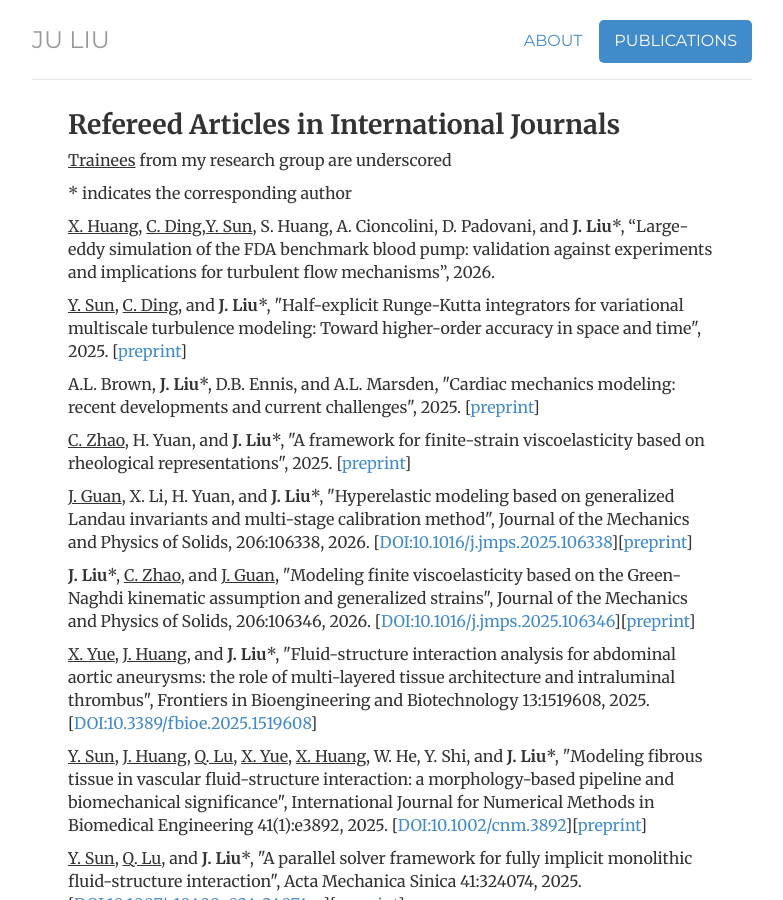
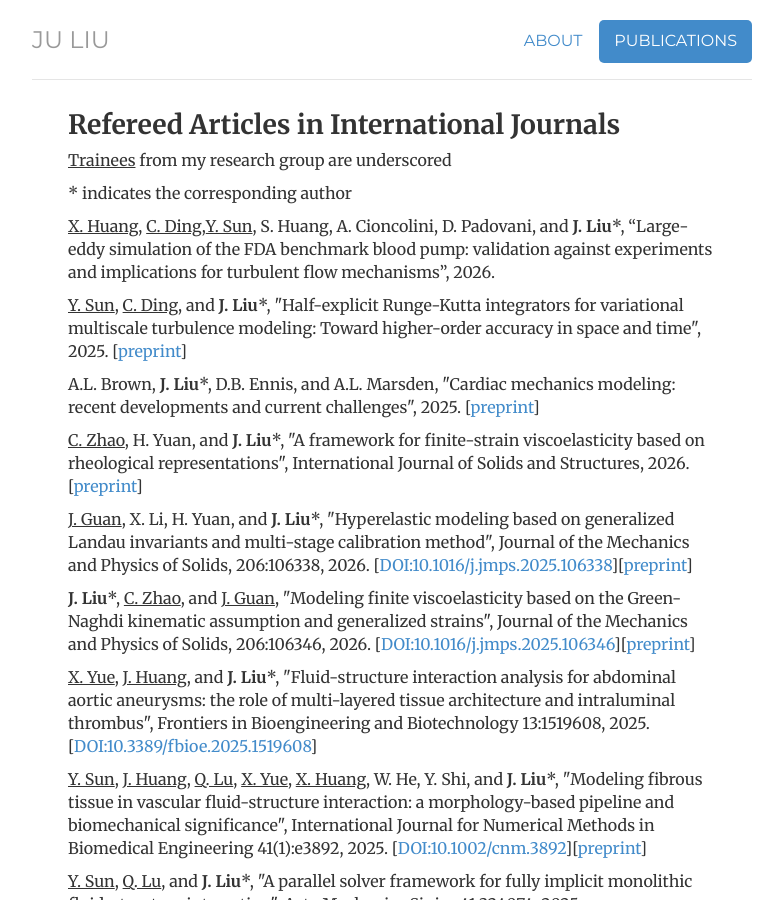
Before and after one commit to ju-liu/ju-liu.github.io, a Jekyll site: the page built from publications/index.html, in a window 1280 px wide and 900 px high. Shown: the whole window, without its empty margins (248-1031 px from the left). Built offline with Jekyll 4.4.1, drawn with Linux system fonts in a browser that asks for light colours; nearby versions of some CDN libraries; library files that are not in the unit come from our copies; comment, search, counter and statistics services are not loaded.

Commit message:
Update index.html

```diff
--- a/publications/index.html
+++ b/publications/index.html
@@ -26,7 +26,7 @@
   </article>
 
   <article>
-  <p><u>C. Zhao</u>, H. Yuan, and <strong>J. Liu</strong>*, "A framework for finite-strain viscoelasticity based on rheological representations", 2025. [<a href="https://arxiv.org/abs/2508.14518">preprint</a>]</p>
+  <p><u>C. Zhao</u>, H. Yuan, and <strong>J. Liu</strong>*, "A framework for finite-strain viscoelasticity based on rheological representations", International Journal of Solids and Structures, 2026. [<a href="https://arxiv.org/abs/2508.14518">preprint</a>]</p>
   </article>
 
   <article>
```
